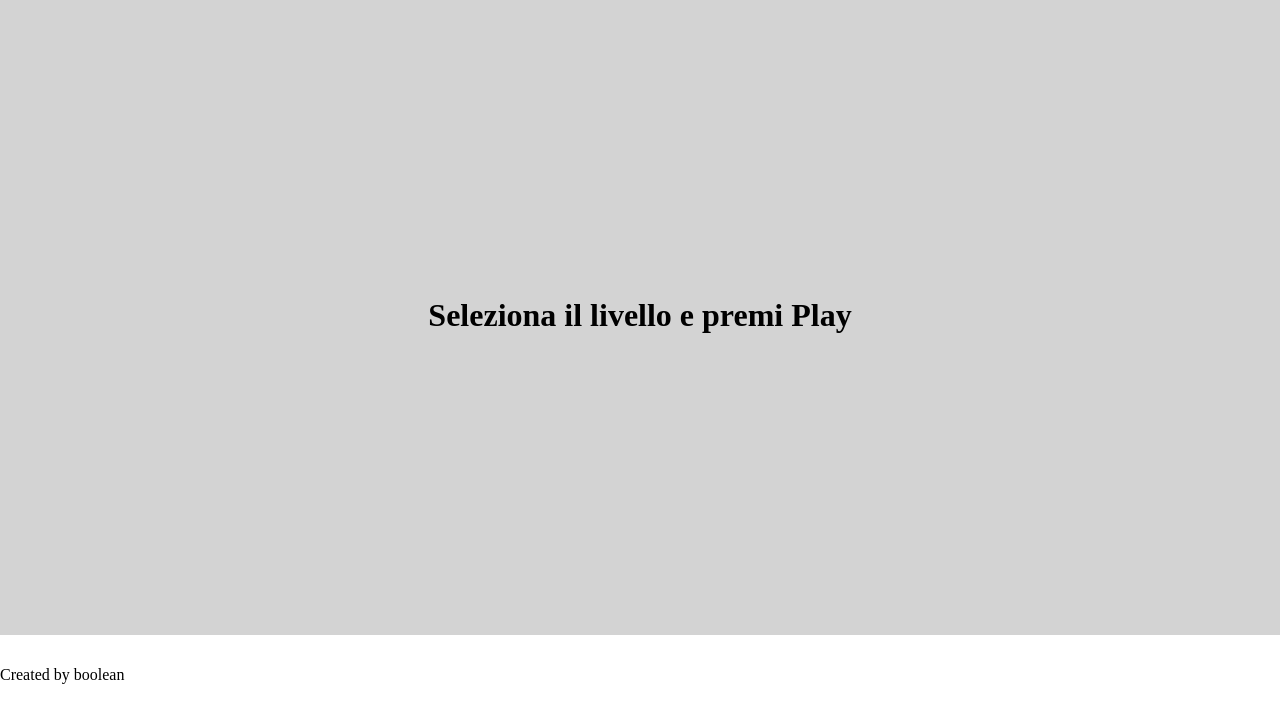
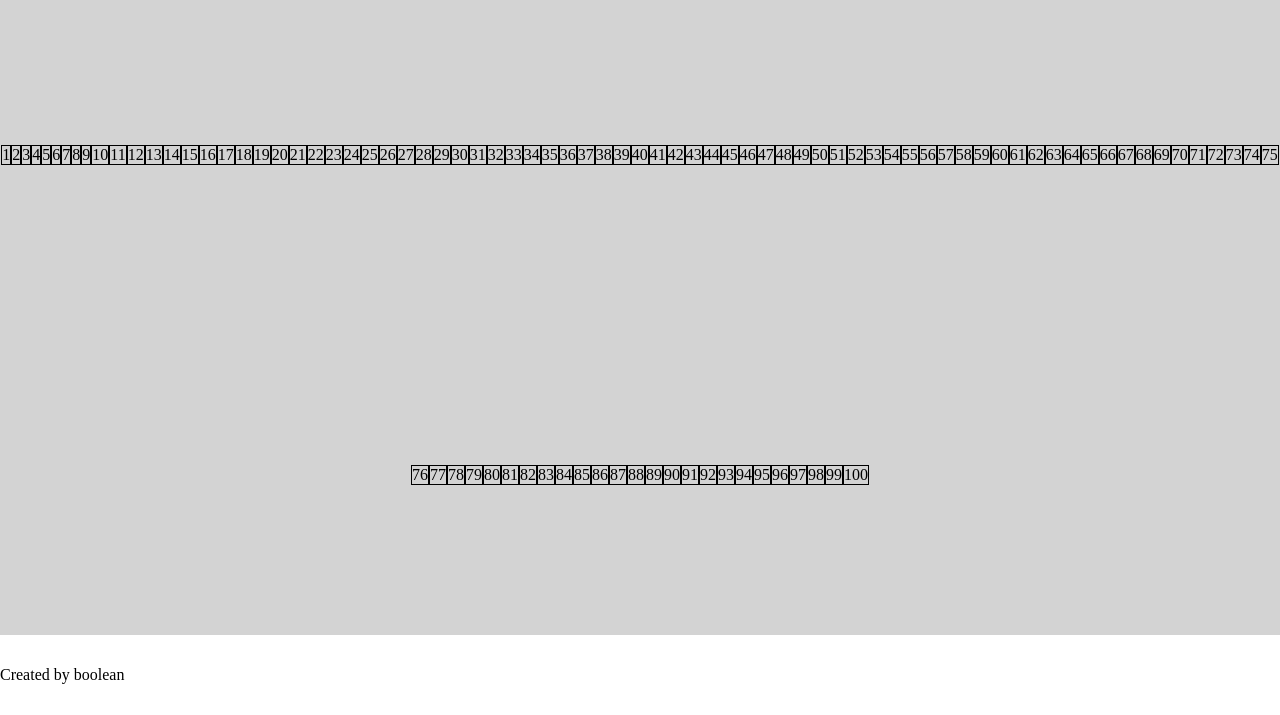
Before and after one commit to MrGaggio/js-campominato-dom, a plain HTML site: page index.html in a window 1280 px wide. Both pictures are taken after a click on the button "Play". Shown: the part 85-800 px from the top of the page. Drawn offline with Linux system fonts and the light colour scheme.

Commit message:
avanzamento

```diff
--- a/assets/css/style.css
+++ b/assets/css/style.css
@@ -17,13 +17,12 @@ body{
 
 }
 
-.quadrato{
-    height: 100px;
-    width: 100px;
-    border: 1px solid white;
+.cell{
+    border: 1px solid black;
     display: flex;
     justify-content: center;
     align-items: center;
+
 }
 
 header{
--- a/assets/js/main.js
+++ b/assets/js/main.js
@@ -28,65 +28,54 @@ Al termine della partita il software deve scoprire tutte le bombe e comunicare i
 
 //Il computer deve generare 16 numeri casuali nello stesso range della difficoltà prescelta: le bombe.
 
-function casualBombs(min, max) {
-    return Math.floor(Math.random() * (1 - 100)) + 1;
-}
 
 // DOM elements selection
 
-const playBtnElement = document.querySelector('.controls > button');
-const selectLevelElement = document.getElementById('level');
+const playBtnEl = document.querySelector('.controls > button');
+const selectLevelEl = document.getElementById('level');
 const selectGridContainerEl = document.querySelector('main > .container')
+
 
 // Event Listener
 
-playBtnElement.addEventListener('click', function () {
-    console.log('cliccato su play, avviare il gioco');
+
+playBtnEl.addEventListener('click', function () {
+    console.log('cliccato su play, avviare il gioco...');
+
+    // Select the game level
+    const [grid_cells, cells_per_line] = selectLevel(selectLevelEl)
+    console.log(grid_cells, cells_per_line );
+
+    //Genera la griglia
+    //GenGrid(Grid Cells)
+    //selezionare contenitore della griglia
+    //Creare le celle della griglia
 
 
-    /*     // Select the game level
-        const level = selectLevelElement.value
-        let cellsNumber;
-
-        // Check the level and define grid dimention
-        if (level == '1'){
-            console.log('easy level');
-            cellsNumber = 100;
-        } else if (level == '2'){
-            console.log('medium level');
-            cellsNumber = 81;
-
-        } else if ( level == '3'){
-            console.log('hard level');
-            cellsNumber = 49;
-        } */
-
-
-    // Select the game Level
-    const grid_cells = selectLevel(selectLevelElement)
-
-    // Genera la griglia
-
-       // - Query selector
-       // - Ciclo For
-       // - Create Element / Append
-
-    for ( let i = 1; i <= grid_cells; i++ ){
+    //pulire il contenuto del contenitore
+    selectGridContainerEl.innerHTML = ''
+    //Ciclare per inserire le celle a seconda del range
+    for (let i = 1; i <= grid_cells; i++) {
+        // Creare un nodo della dom per ciascuna cella
         const divEl = document.createElement('div')
+        // appendere alla cella il rispettivo numero
         divEl.append(i)
         console.log(divEl);
+        // definire misura della cella
+        divEl.style.cssText = "width:calc(100% / ${per_line}); height:calc(100% / ${per_line});"
+        divEl.classList.add('cell')
+
+        // inserire le celle nel contenitore
+
         selectGridContainerEl.append(divEl)
+
     }
+
+})
 
 
 
-    // Selezionare contenitore della griglia
-
-    // Creare le celle della griglia
-})
-
-
-// FUNZIONI
+ //FUNZIONI
 
 
 function selectLevel(domElement) {
@@ -99,15 +88,17 @@ function selectLevel(domElement) {
     if (level == '1') {
         console.log('easy level');
         cellsNumber = 100;
+        cells_per_line = 10;
     } else if (level == '2') {
         console.log('medium level');
         cellsNumber = 81;
-
+        cells_per_line = 9;
     } else if (level == '3') {
         console.log('hard level');
         cellsNumber = 49;
+        cells_per_line = 7;
     }
-    console.log(cellsNumber);
+    return [cellsNumber, cells_per_line];
 }
 
 
@@ -153,4 +144,5 @@ if ( level == 1) {
         })
 
     }
-} */
+}
+*/
```
